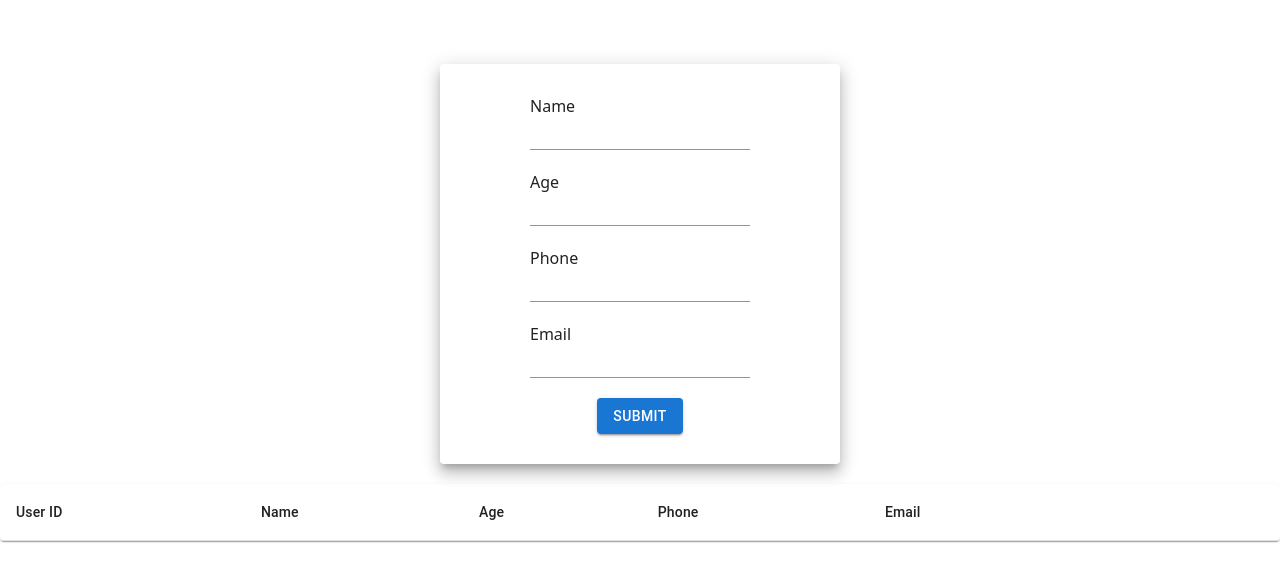
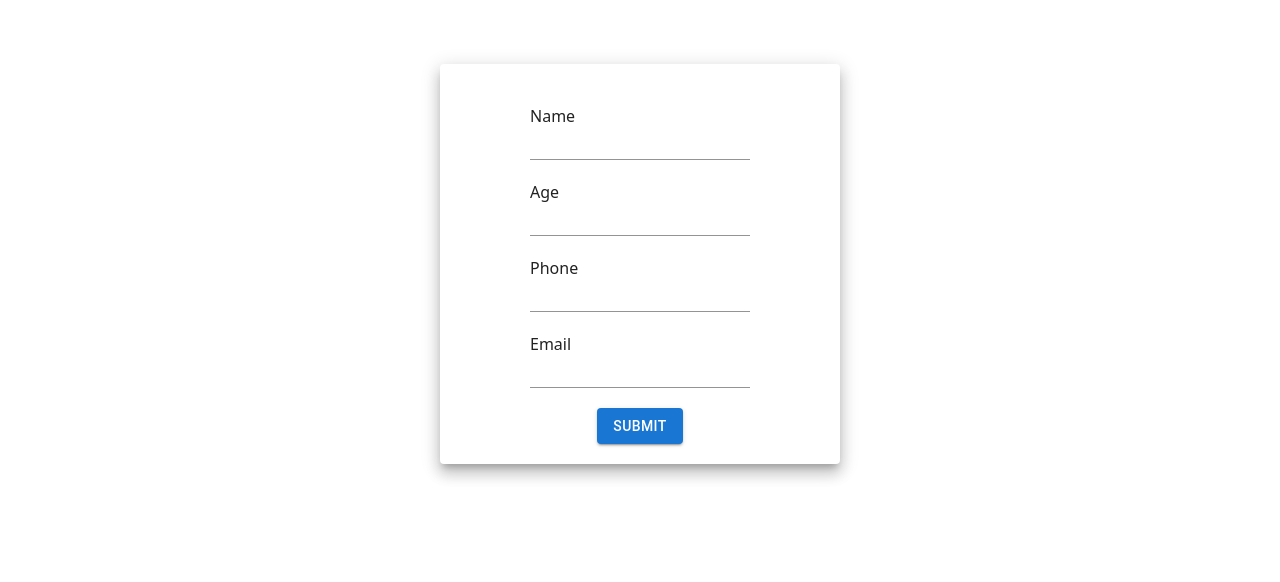
Before and after one commit to abinkhd/React-CRUD, a React (Create React App) app: page / in a window 1280 px wide. Shown: the top 582 px of the page. Built offline with nearby package versions, Linux system fonts and the light colour scheme.

Commit message:
fixed updating value of previous value if not entered

```diff
--- a/src/App.css
+++ b/src/App.css
@@ -7,6 +7,7 @@ label {
 .form {
   margin-top: 5%;
   display: flex;
+  flex-direction: column;
   align-items: center;
   justify-content: center;
 }
--- a/src/component/Input.jsx
+++ b/src/component/DefaultInput.jsx
@@ -1,7 +1,7 @@
 import { TextField } from "@mui/material";
 import React from "react";
 
-const Input = ({
+const DefaultInput = ({
   maxLength,
   label,
   onInputChange,
@@ -18,7 +18,6 @@ const Input = ({
           id={name}
           defaultValue={defaultValue}
           key={defaultValue}
-          type={type}
           maxLength={maxLength}
           onChange={onInputChange}
           variant="standard"
@@ -28,4 +27,4 @@ const Input = ({
   );
 };
 
-export default Input;
+export default DefaultInput;
--- a/src/component/DefaultTable.jsx
+++ b/src/component/DefaultTable.jsx
@@ -17,13 +17,12 @@ const DefaultTable = ({
   onUpdateClick,
   onDelete,
 }) => {
-  const keys = Object.keys(userObj.current);
   return (
     <>
       <TableContainer component={Paper}>
         <Table sx={{ minWidth: 650 }} aria-label="simple table">
           <TableHead>
-            <TableRow>
+            <TableRow key={"header"}>
               {rowHeader.map((header) => (
                 <TableCell key={header}>{header}</TableCell>
               ))}
@@ -34,16 +33,25 @@ const DefaultTable = ({
           <TableBody>
             {rows.map((row) => (
               <TableRow key={row.id}>
-                {keys.map((key) => (
-                  <>
-                    <TableCell component="th" scope="row" key={key}>
-                      {row[key]}
-                    </TableCell>
-                  </>
-                ))}
+                <TableCell component="th" scope="row">
+                  {row.id}
+                </TableCell>
+                <TableCell component="th" scope="row">
+                  {row.name}
+                </TableCell>
+                <TableCell component="th" scope="row">
+                  {row.age}
+                </TableCell>
+                <TableCell component="th" scope="row">
+                  {row.phone}
+                </TableCell>
+                <TableCell component="th" scope="row">
+                  {row.email}
+                </TableCell>
                 <TableCell>
                   <Button
                     variant="outlined"
+                    size="small"
                     onClick={() => onUpdateClick(row.id)}
                     startIcon={<ModeEditIcon />}
                   >
@@ -53,6 +61,7 @@ const DefaultTable = ({
                 <TableCell>
                   {" "}
                   <Button
+                    size="small"
                     variant="outlined"
                     color="error"
                     startIcon={<DeleteIcon />}
--- a/src/component/Form.jsx
+++ b/src/component/Form.jsx
@@ -1,16 +1,18 @@
-import { useRef, useState } from "react";
-import Input from "./Input";
+import { useEffect, useRef, useState, useCallback } from "react";
+import DefaultInput from "./DefaultInput";
 import DefaultTable from "./DefaultTable";
 import { Button, FormControl, Paper } from "@mui/material";
 
 const Form = () => {
-  const user = useRef({
+  const [user, setUser] = useState({
     id: "",
     name: "",
     age: "",
     phone: "",
     email: "",
   });
+
+  const button = useRef(null);
 
   const [userData, setUserData] = useState([]);
   const [selectedUser, setSelectedUser] = useState({
@@ -22,23 +24,45 @@ const Form = () => {
   });
 
   const [isUpdate, setIsUpdate] = useState(false);
+
+  // try to handleChange get the value from event and update it to ref
+  const handleOnInputChange = (e) => {
+    const value = e.currentTarget.value;
+    user[e.currentTarget.id] = value;
+    console.log(user);
+  };
+
   const handleSubmit = (e) => {
     e.preventDefault();
+    if (!user.name) return alert("Enter name");
+    if (!user.age) return alert("Enter age");
+    if (!user.phone) return alert("Enter Phone number");
+    if (!user.email) return alert("Enter Email");
     if (isUpdate === false) {
-      if (!user.current.name) return alert("Enter name");
-      if (!user.current.age) return alert("Enter age");
-      if (!user.current.phone) return alert("Enter Phone number");
-      if (!user.current.email) return alert("Enter Email");
       const randomUserId = Math.ceil(Math.random() * 1000);
-      user.current.id = randomUserId;
-      setUserData([...userData, { ...user.current }]);
+      user.id = randomUserId;
+      setUserData([...userData, { ...user }]);
+      setSelectedUser({
+        id: null,
+        name: null,
+        age: null,
+        phone: null,
+        email: null,
+      });
+      setUser({
+        id: "",
+        name: "",
+        age: "",
+        phone: "",
+        email: "",
+      });
     } else {
       setUserData(
         userData.map((prev) =>
           prev.id === selectedUser.id
             ? {
                 ...prev,
-                ...user.current,
+                ...user,
               }
             : prev
         )
@@ -46,14 +70,9 @@ const Form = () => {
     }
   };
 
-  // try to handleChange get the value from event and update it to ref
-  const handleOnInputChange = (e) => {
-    const value = e.currentTarget.value;
-    user.current[e.currentTarget.id] = value;
-  };
-
   const handleUpdateClick = (id) => {
-    user.current.id = id;
+    user.id = id;
+    setUser(userData.find((user) => user.id === id));
     setSelectedUser(userData.find((user) => user.id === id));
     console.log(selectedUser);
     setIsUpdate(true);
@@ -76,28 +95,28 @@ const Form = () => {
             justifyContent: "center",
           }}
         >
-          <FormControl onSubmit={(e) => handleSubmit(e)} className="form">
-            <Input
+          <form onSubmit={handleSubmit} className="form">
+            <DefaultInput
               label={"Name"}
+              defaultValue={selectedUser.name}
               name={"name"}
-              defaultValue={selectedUser.name}
               onInputChange={handleOnInputChange}
             />
-            <Input
+            <DefaultInput
               label={"Age"}
               name={"age"}
               maxLength="2"
               defaultValue={selectedUser.age}
               onInputChange={handleOnInputChange}
             />
-            <Input
+            <DefaultInput
               label={"Phone"}
               name={"phone"}
               type={"number"}
               defaultValue={selectedUser.phone}
               onInputChange={handleOnInputChange}
             />
-            <Input
+            <DefaultInput
               label={"Email"}
               name={"email"}
               type={"email"}
@@ -105,17 +124,17 @@ const Form = () => {
               onInputChange={handleOnInputChange}
             />
             <Button
+              ref={button}
               variant="contained"
-              onClick={handleSubmit}
               type="submit"
               className="TextField"
             >
               {isUpdate ? "Update" : "Submit"}
             </Button>
-          </FormControl>
+          </form>
         </Paper>
       </div>
-      {userData && (
+      {userData.length > 0 ? (
         <DefaultTable
           rowHeader={["User ID", "Name", "Age", "Phone", "Email"]}
           rows={userData}
@@ -123,6 +142,8 @@ const Form = () => {
           onUpdateClick={handleUpdateClick}
           onDelete={handleDelete}
         />
+      ) : (
+        ""
       )}
     </>
   );
```
Also changed, not shown: 1 other file (tests, documents, lock files or other folders).
